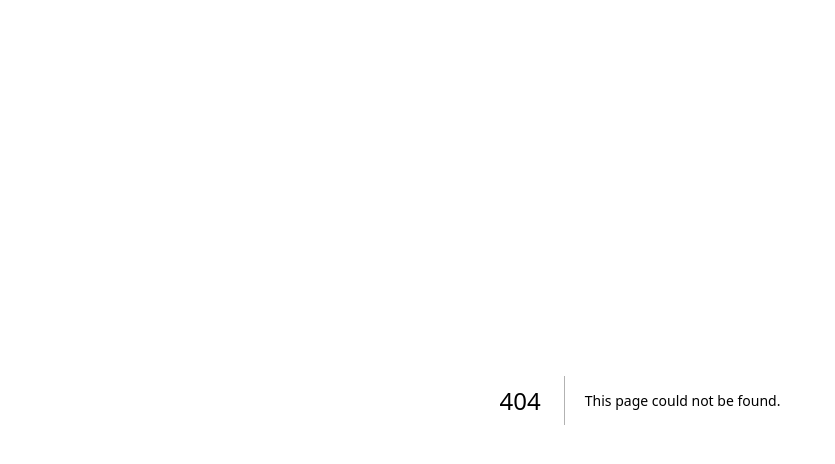
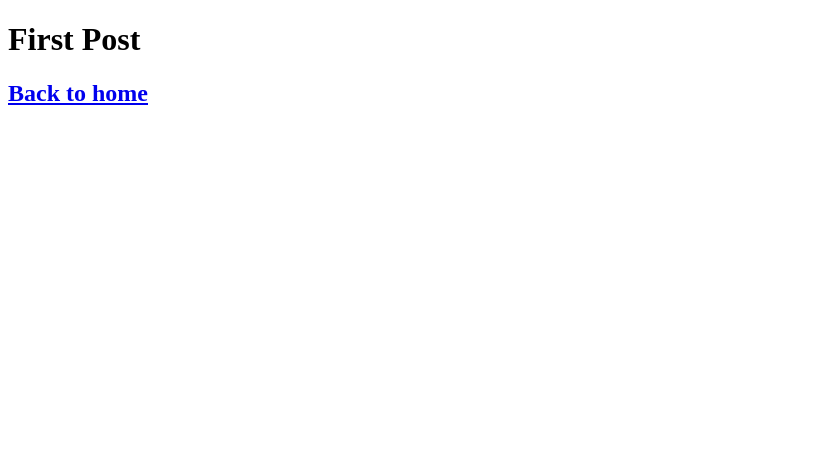
Before and after one commit to p4nthera115/learning-frameworks, a React app in the folder Next/nextjs-blog/: page /posts/first-post in a window 1280 px wide. Before the commit this address had no page. Shown: the whole page, without its empty margins (0-835 px from the left). Built offline with nearby package versions, Linux system fonts and the light colour scheme.

Commit message:
beginner

```diff
--- a/Next/nextjs-blog/pages/index.js
+++ b/Next/nextjs-blog/pages/index.js
@@ -1,5 +1,6 @@
-import Head from 'next/head';
-import styles from '../styles/Home.module.css';
+import Head from "next/head";
+import styles from "../styles/Home.module.css";
+import Link from "next/link";
 
 export default function Home() {
   return (
@@ -11,7 +12,7 @@ export default function Home() {
 
       <main>
         <h1 className={styles.title}>
-          Welcome to <a href="https://nextjs.org">Next.js!</a>
+          Read <Link href="/posts/first-post">this page</Link>
         </h1>
 
         <p className={styles.description}>
@@ -55,7 +56,7 @@ export default function Home() {
           target="_blank"
           rel="noopener noreferrer"
         >
-          Powered by{' '}
+          Powered by{" "}
           <img src="/vercel.svg" alt="Vercel" className={styles.logo} />
         </a>
       </footer>
@@ -111,5 +112,5 @@ export default function Home() {
         }
       `}</style>
     </div>
-  )
+  );
 }
--- /dev/null
+++ b/Next/nextjs-blog/pages/posts/first-post.js
@@ -0,0 +1,12 @@
+import Link from "next/link";
+
+export default function FirstPost() {
+  return (
+    <>
+      <h1>First Post</h1>
+      <h2>
+        <Link href="/">Back to home</Link>
+      </h2>
+    </>
+  );
+}
```
